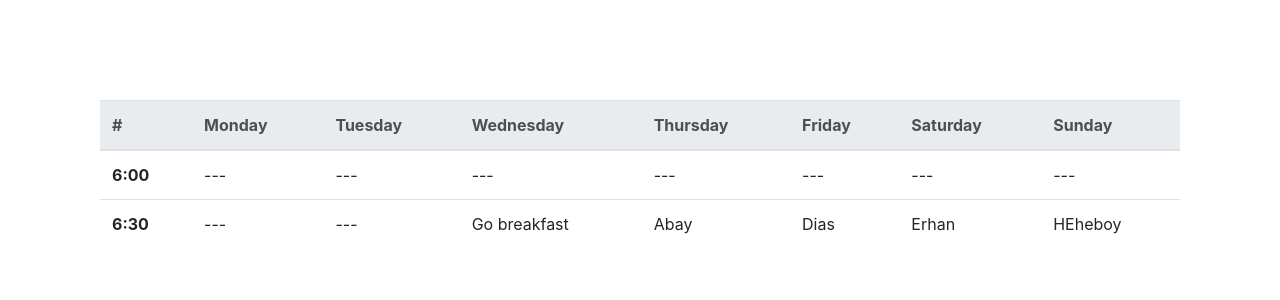
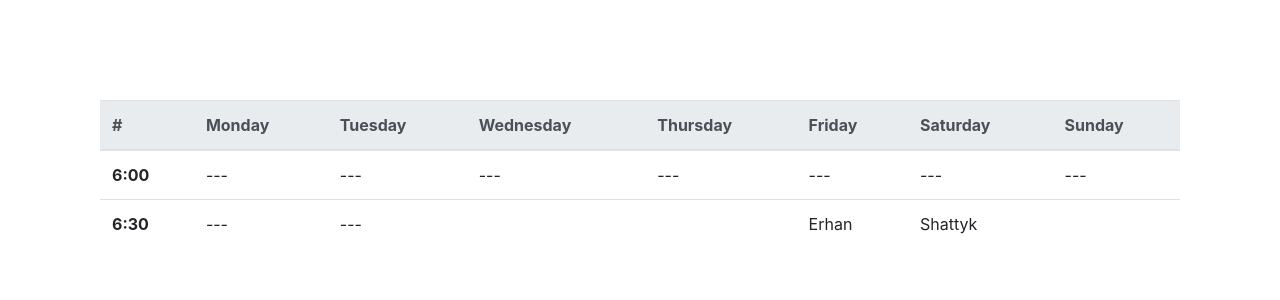
Before and after one commit to kuroye/shattyk_erhan, a Django app: page /baobao/ in a window 1280 px wide. Shown: the top 300 px of the page. Run offline with Django 4.2, Linux system fonts and the light colour scheme.

Commit message:
Change content

```diff
--- a/templates/index.html
+++ b/templates/index.html
@@ -42,11 +42,11 @@
             <th scope="row">6:30</th>
             <td>---</td>
             <td>---</td>
-            <td>Go breakfast</td>
-            <td>Abay</td>
-            <td>Dias</td>
+            <td></td>
+            <td></td>
             <td>Erhan</td>
-            <td>HEheboy</td>
+            <td>Shattyk</td>
+            <td></td>
             </tr>
 
 
```
